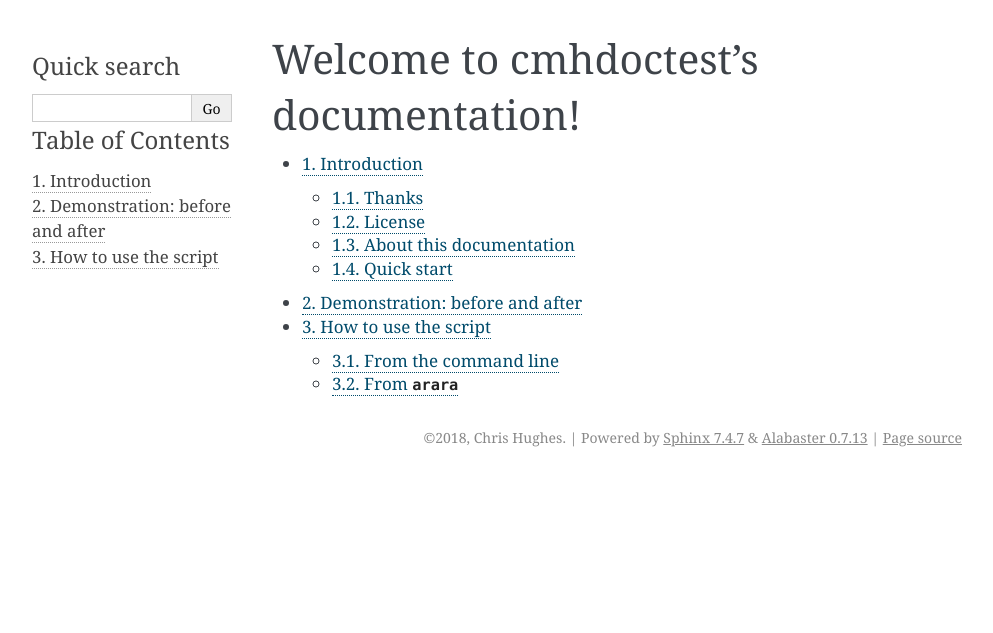
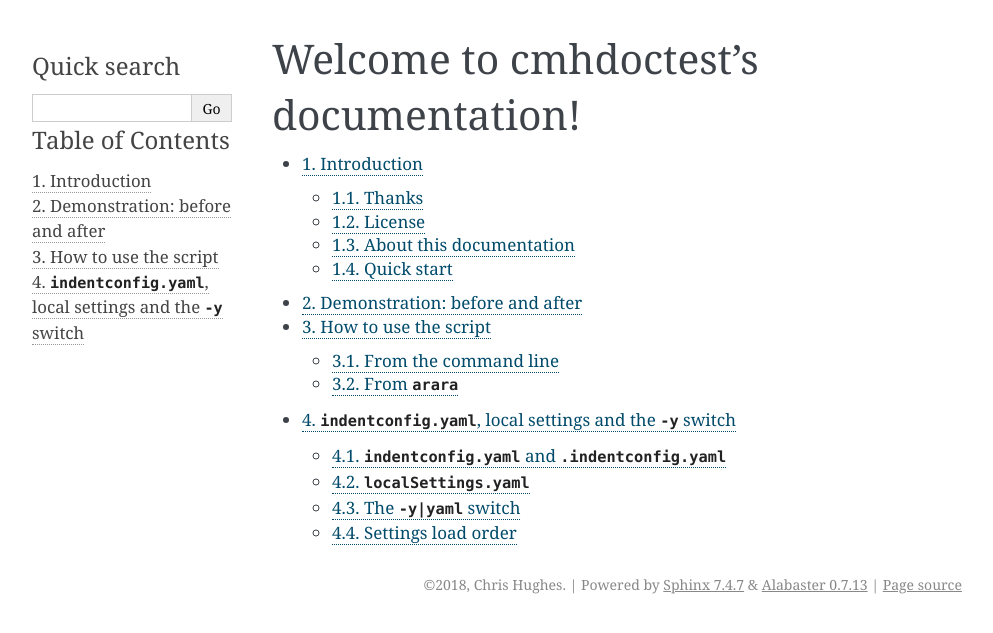
Before and after one commit to cmhughes/ci-test, a Sphinx documentation site: the page built from docs/source/index.rst, in a window 1280 px wide. Shown: the top 633 px of the page, without its empty margins (148-1141 px from the left). Built offline with Sphinx 7.4.7, drawn with Linux system fonts in a browser that asks for light colours; some of the changed lines change nothing that is shown.

Commit message:
another section

```diff
--- a/docs/source/index.rst
+++ b/docs/source/index.rst
@@ -12,3 +12,4 @@
    sec-introduction
    sec-demonstration
    sec-how-to-use
+   sec-indent-config-and-settings
--- /dev/null
+++ b/docs/source/sec-indent-config-and-settings.rst
@@ -0,0 +1,232 @@
+ .. _sec:indentconfig:
+
+``indentconfig.yaml``, local settings and the ``-y`` switch
+============================================================
+
+The behaviour of ``latexindent.pl`` is controlled from the settings
+specified in any of the YAML files that you tell it to load. By default,
+``latexindent.pl`` will only load ``defaultSettings.yaml``, but there
+are a few ways that you can tell it to load your own settings files.
+
+``indentconfig.yaml`` and ``.indentconfig.yaml``
+------------------------------------------------
+
+``latexindent.pl`` will always check your home directory for
+``indentconfig.yaml`` and ``.indentconfig.yaml`` (unless it is called
+with the ``-d`` switch), which is a plain text file you can create that
+contains the *absolute* paths for any settings files that you wish
+``latexindent.pl`` to load. There is no difference between
+``indentconfig.yaml`` and ``.indentconfig.yaml``, other than the fact
+that ``.indentconfig.yaml`` is a ‘hidden’ file; thank you to Diaz (2014)
+for providing this feature. In what follows, we will use
+``indentconfig.yaml``, but it is understood that this could equally
+represent ``.indentconfig.yaml``. If you have both files in existence
+then ``indentconfig.yaml`` takes priority.
+
+For Mac and Linux users, their home directory is `` /username`` while
+Windows (Vista onwards) is ``C:\Users\username``\  [1]_
+:numref:`lst:indentconfig` shows a sample ``indentconfig.yaml`` file.
+
+.. code-block:: latex
+   :caption: ``indentconfig.yaml`` (sample)
+   :name: lst:indentconfig
+
+    # Paths to user settings for latexindent.pl
+    #
+    # Note that the settings will be read in the order you
+    # specify here- each successive settings file will overwrite
+    # the variables that you specify
+
+    paths:
+    - /home/cmhughes/Documents/yamlfiles/mysettings.yaml
+    - /home/cmhughes/folder/othersettings.yaml
+    - /some/other/folder/anynameyouwant.yaml
+    - C:\Users\chughes\Documents\mysettings.yaml
+    - C:\Users\chughes\Desktop\test spaces\more spaces.yaml
+
+Note that the ``.yaml`` files you specify in ``indentconfig.yaml`` will
+be loaded in the order in which you write them. Each file doesn’t have
+to have every switch from ``defaultSettings.yaml``; in fact, I recommend
+that you only keep the switches that you want to *change* in these
+settings files.
+
+To get started with your own settings file, you might like to save a
+copy of ``defaultSettings.yaml`` in another directory and call it, for
+example, ``mysettings.yaml``. Once you have added the path to
+``indentconfig.yaml`` you can change the switches and add more
+code-block names to it as you see fit – have a look at
+:numref:`lst:mysettings` for an example that uses four tabs for the
+default indent, adds the ``tabbing`` environment/command to the list of
+environments that contains alignment delimiters; you might also like to
+refer to the many YAML files detailed throughout the rest of this
+documentation.
+
+.. code-block:: latex
+   :caption: ``mysettings.yaml`` (example)
+   :name: lst:mysettings
+
+    # Default value of indentation
+    defaultIndent: "\t\t\t\t"
+
+    # environments that have tab delimiters, add more
+    # as needed
+    lookForAlignDelims:
+        tabbing: 1
+
+You can make sure that your settings are loaded by checking
+``indent.log`` for details – if you have specified a path that
+``latexindent.pl`` doesn’t recognize then you’ll get a warning,
+otherwise you’ll get confirmation that ``latexindent.pl`` has read your
+settings file. [2]_
+
+When editing ``.yaml`` files it is *extremely* important to remember how
+sensitive they are to spaces. I highly recommend copying and pasting
+from ``defaultSettings.yaml`` when you create your first
+``whatevernameyoulike.yaml`` file.
+
+If ``latexindent.pl`` can not read your ``.yaml`` file it will tell you
+so in ``indent.log``.
+
+ .. _sec:localsettings:
+
+``localSettings.yaml``
+----------------------
+
+The ``-l`` switch tells ``latexindent.pl`` to look for
+``localSettings.yaml`` in the *same directory* as ``myfile.tex``. For
+example, if you use the following command
+
+::
+
+    latexindent.pl -l myfile.tex
+
+then ``latexindent.pl`` will (assuming it exists) load
+``localSettings.yaml`` from the same directory as ``myfile.tex``.
+
+If you’d prefer to name your ``localSettings.yaml`` file something
+different, (say, ``mysettings.yaml`` as in :numref:`lst:mysettings`)
+then you can call ``latexindent.pl`` using, for example,
+
+::
+
+    latexindent.pl -l=mysettings.yaml myfile.tex
+
+Any settings file(s) specified using the ``-l`` switch will be read
+*after* ``defaultSettings.yaml`` and, assuming they exist, any user
+setting files specified in ``indentconfig.yaml``.
+
+Your settings file can contain any switches that you’d like to change; a
+sample is shown in :numref:`lst:localSettings`, and you’ll find plenty
+of further examples throughout this manual.
+
+.. code-block:: latex
+   :caption: ``localSettings.yaml`` (example)
+   :name: lst:localSettings
+
+    #  verbatim environments - environments specified
+    #  here will not be changed at all!
+    verbatimEnvironments:
+        cmhenvironment: 0
+        myenv: 1
+
+You can make sure that your settings file has been loaded by checking
+``indent.log`` for details; if it can not be read then you receive a
+warning, otherwise you’ll get confirmation that ``latexindent.pl`` has
+read your settings file.
+
+ .. _sec:yamlswitch:
+
+The ``-y|yaml`` switch
+----------------------
+
+You may use the ``-y`` switch to load your settings; for example, if you
+wished to specify the settings from :numref:`lst:localSettings` using
+the ``-y`` switch, then you could use the following command:
+
+::
+
+    latexindent.pl -y="verbatimEnvironments:cmhenvironment:0;myenv:1" myfile.tex
+
+
+Note the use of ``;`` to specify another field within
+``verbatimEnvironments``. This is shorthand, and equivalent, to using
+the following command:
+
+::
+
+    latexindent.pl -y="verbatimEnvironments:cmhenvironment:0,verbatimEnvironments:myenv:1" myfile.tex
+
+
+You may, of course, specify settings using the ``-y`` switch as well as,
+for example, settings loaded using the ``-l`` switch; for example,
+
+::
+
+    latexindent.pl -l=mysettings.yaml -y="verbatimEnvironments:cmhenvironment:0;myenv:1" myfile.tex
+
+
+Any settings specified using the ``-y`` switch will be loaded *after*
+any specified using ``indentconfig.yaml`` and the ``-l`` switch.
+
+ .. _sec:loadorder:
+
+Settings load order
+-------------------
+
+``latexindent.pl`` loads the settings files in the following order:
+
+#. ``defaultSettings.yaml`` is always loaded, and can not be renamed;
+
+#. ``anyUserSettings.yaml`` and any other arbitrarily-named files
+   specified in ``indentconfig.yaml``;
+
+#. ``localSettings.yaml`` but only if found in the same directory as
+   ``myfile.tex`` and called with ``-l`` switch; this file can be
+   renamed, provided that the call to ``latexindent.pl`` is adjusted
+   accordingly (see :numref:`sec:localsettings`). You may specify both
+   relative and absolute \*-l absolute paths paths to other YAML files
+   using the ``-l`` switch, separating multiple files using commas;
+
+#. any settings specified in the ``-y`` switch.
+
+A visual representation of this is given in :numref:`fig:loadorder`.
+
+ .. _fig:loadorder:
+
+.. figure:: figure-schematic.png
+
+
+   Schematic of the load order described in :numref:`sec:loadorder`;
+   solid lines represent mandatory files, dotted lines represent
+   optional files. ``indentconfig.yaml`` can contain as many files as
+   you like. The files will be loaded in order; if you specify settings
+   for the same field in more than one file, the most recent takes
+   priority.
+
+.. raw:: html
+
+   <div id="refs" class="references">
+
+.. raw:: html
+
+   <div id="ref-jacobo-diaz-hidden-config">
+
+Diaz, Jacobo. 2014. “Hiddenconfig.” July 21.
+https://github.com/cmhughes/latexindent.pl/pull/18.
+
+.. raw:: html
+
+   </div>
+
+.. raw:: html
+
+   </div>
+
+.. [1]
+   If you’re not sure where to put ``indentconfig.yaml``, don’t worry
+   ``latexindent.pl`` will tell you in the log file exactly where to put
+   it assuming it doesn’t exist already.
+
+.. [2]
+   Windows users may find that they have to end ``.yaml`` files with a
+   blank line
```
Also changed, not shown: docs/source/figure-schematic.png (added), 5 other files.
